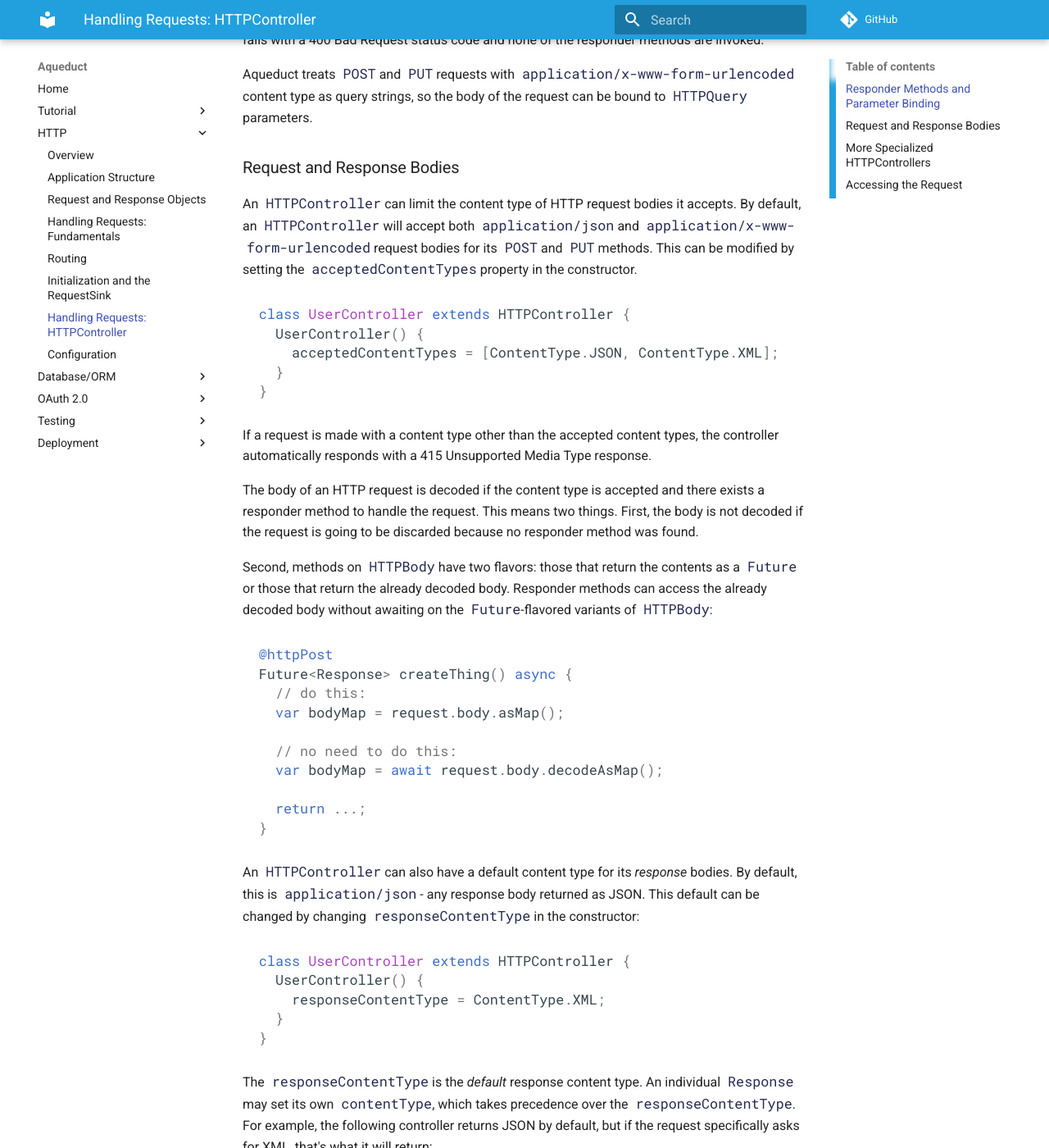
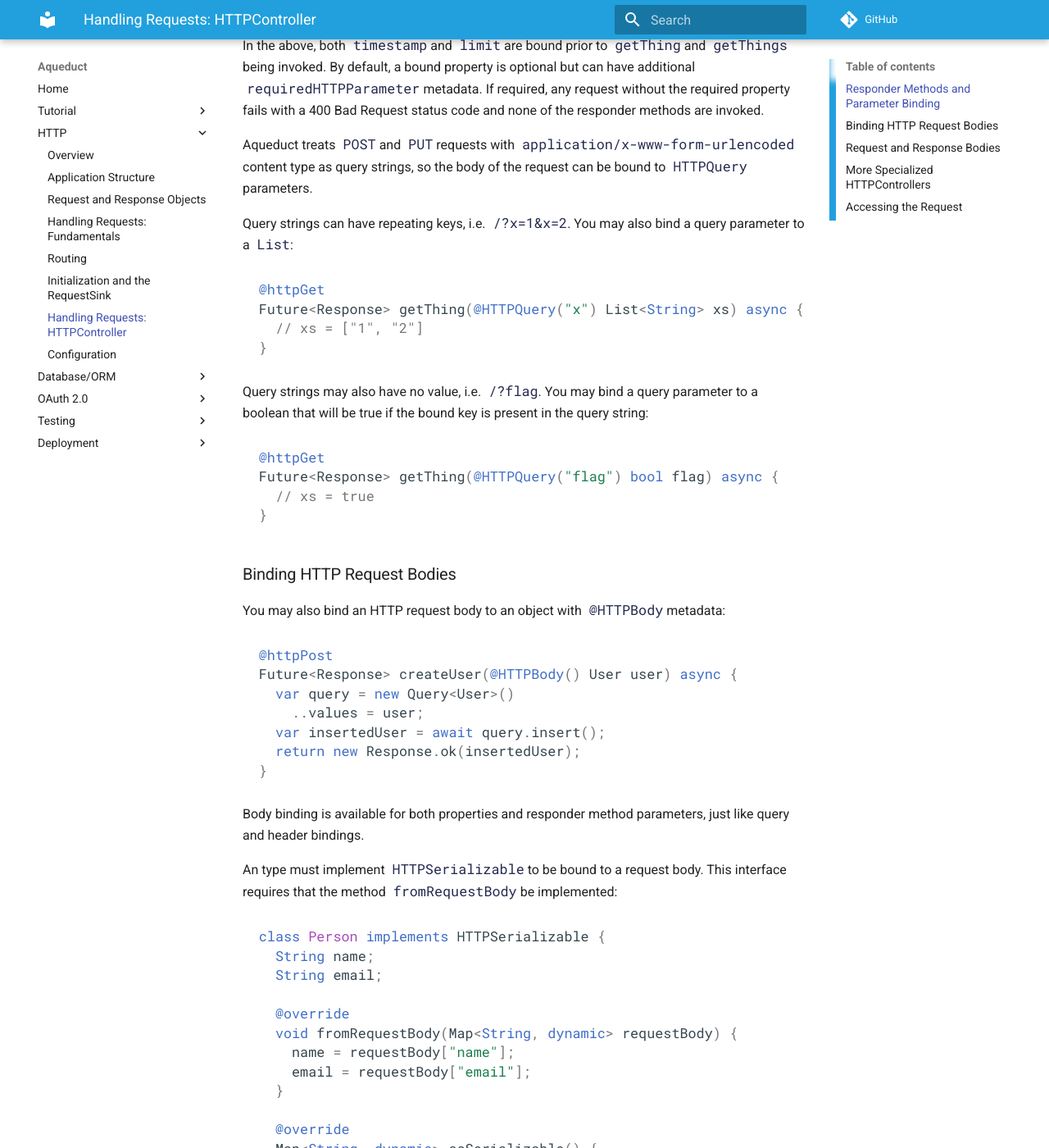
Before and after one commit to stablekernel/aqueduct, an MkDocs documentation site: the page built from docs/docs/http/http_controller.md, in a window 1280 px wide and 1400 px high, scrolled down 3525 px. Shown: the whole window at 82% size. Built offline with MkDocs 1.6.1 and Material for MkDocs 9.7.7, drawn with Linux system fonts in a browser that asks for light colours; comment, search, counter and statistics services are not loaded; old or Windows-style settings are respelled for this version of MkDocs; some of the changed text lies outside the part shown.

Commit message:
Finish HTTP refresh

````diff
--- a/docs/docs/http/http_controller.md
+++ b/docs/docs/http/http_controller.md
@@ -1,10 +1,12 @@
 # HTTPController
 
-Most Aqueduct code is written in subclasses of `HTTPController`. Instances of this class receive requests for a particular resource. For example, an `HTTPController` might handle requests to create, update, delete, read and list users. `HTTPController` is subclassed to implement an instance method for each one of these operations. For example, a `POST /users` would trigger a `createUser` method, whereas a `GET /users/1` would trigger its `getUserByID` method. The names of these methods are up to you; the method that gets called is determined by metadata on the method and its parameters.
+Most Aqueduct code is written in subclasses of `HTTPController`. Instances of this class receive requests for a particular resource. For example, an `HTTPController` subclass named `UserController` might handle requests to create, update, delete, read and list users. `HTTPController` is subclassed to implement an instance method for each one of these operations.
+
+For example, a `POST /users` would trigger a `createUser` method, whereas a `GET /users/1` would trigger a `getUserByID` method. The names of these methods are up to you; the method that gets called is determined by metadata on the method and its parameters.
 
 ### Responder Methods and Parameter Binding
 
-These methods are called *responder methods*. A responder method must return a `Future<Response>` and have `HTTPMethod` metadata. Here's an example:
+An `HTTPController` method that responds to a request is called a *responder method*. A responder method must return a `Future<Response>` and have `HTTPMethod` metadata. Here's an example:
 
 ```dart
 class UserController extends HTTPController {
@@ -15,7 +17,7 @@ class UserController extends HTTPController {
 }
 ```
 
-The constant `httpGet` is an instance of `HTTPMethod`. When a `GET` request is sent to an instance of `UserController`, this method is invoked and the `Response` it returns is sent to the HTTP client. There exist `HTTPMethod` constants for the major HTTP methods: `httpPut`, `httpGet`, `httpPost` and `httpDelete`. You may use `HTTPMethod` for other types of HTTP methods:
+The constant `httpGet` is an instance of `HTTPMethod`. When a `GET` request is sent to an instance of `UserController`, the method `getAllUsers` is invoked and the `Response` it returns is sent to the HTTP client. There exist `HTTPMethod` constants for the major HTTP methods: `httpPut`, `httpGet`, `httpPost` and `httpDelete`. You may use `HTTPMethod` for other types of HTTP methods:
 
 ```dart
 @HTTPMethod("PATCH")
@@ -33,7 +35,7 @@ Future<Response> getOneUser(@HTTPPath("id") int id) async {
 }
 ```
 
-When a [route contains a path variable](router.md) (like `/users/:id`), the value of that path variable will be available in the argument. It is often the case that a path variable is an optional part of a route (like `/users/[:id]`). Thus, the request `/users` and `/users/:id` get sent to the same controller. There must be a responder method for both variants. For example, the following controller may respond to both `GET /users` and `GET /users/1`:
+When a [route contains a path variable](router.md) (like `/users/:id`), the value of that path variable will be available in this argument. It is often the case that a path variable is an optional part of a route (like `/users/[:id]`). Thus, the request `/users` and `/users/:id` get sent to the same controller. There must be a responder method for both variants. For example, the following controller may respond to both `GET /users` and `GET /users/1`:
 
 ```dart
 class UserController extends HTTPController {
@@ -49,11 +51,13 @@ class UserController extends HTTPController {
 }
 ```
 
-`HTTPPath`'s argument is the name of the path variable as it is declared in the route. For example, if the route is `/thing/:abcdef`, `HTTPPath("abcdef")` binds the path variable. The actual argument can be named whatever you want - you don't have to name it the same as the path variable.
+The argument to `HTTPPath` is the name of the path variable as it is declared in the route. For example, if the route is `/thing/:abcdef`, the argument must be `"abcdef"`.
 
-The *type* of the path binding can be a `String` or any type that has a `parse` method ( like `int`, `double`, and `DateTime`). When the path binding is not a `String`, the value of the path variable is parsed according to its type. If parsing fails, the responder method is not invoked and a 404 Not Found response is returned.
+The variable that `HTTPPath` is bound to can be named whatever you want - you don't have to name it the same as the path variable.
 
-Query string parameters and header values may also be bound to responder methods with `HTTPQuery` and `HTTPHeader` metadata. The following responder method will bind the query strings parameters `limit` and `offset` to `numberOfThings` and `offset`:
+The *type* of the bound variable can be a `String` or any type that has a `parse` method ( like `int`, `double`, and `DateTime`). When the path binding is not a `String`, the value of the path variable is parsed according to its type. If parsing fails, the responder method is not invoked and a 404 Not Found response is returned.
+
+Query string parameters and header values may also be bound to responder methods with `HTTPQuery` and `HTTPHeader` metadata. The following responder method will bind the query string parameters `limit` and `offset` to `numberOfThings` and `offset`:
 
 ```dart
 @httpGet
@@ -91,7 +95,7 @@ Future<Response> getThings(
 }
 ```
 
-An `HTTPController`s properties may also have `HTTPQuery` and `HTTPHeader` metadata. This binds values from the request to the `HTTPController` instance itself, making them accessible from *all* responder methods.
+The properties of an `HTTPController`s may also have `HTTPQuery` and `HTTPHeader` metadata. This binds values from the request to the `HTTPController` instance itself, making them accessible from *all* responder methods.
 
 ```dart
 class ThingController extends HTTPController {
@@ -118,6 +122,83 @@ In the above, both `timestamp` and `limit` are bound prior to `getThing` and `ge
 
 Aqueduct treats `POST` and `PUT` requests with `application/x-www-form-urlencoded` content type as query strings, so the body of the request can be bound to `HTTPQuery` parameters.
 
+Query strings can have repeating keys, i.e. `/?x=1&x=2`. You may also bind a query parameter to a `List`:
+
+```dart
+@httpGet
+Future<Response> getThing(@HTTPQuery("x") List<String> xs) async {
+  // xs = ["1", "2"]
+}
+```
+
+Query strings may also have no value, i.e. `/?flag`. You may bind a query parameter to a boolean that will be true if the bound key is present in the query string:
+
+```dart
+@httpGet
+Future<Response> getThing(@HTTPQuery("flag") bool flag) async {
+  // xs = true
+}
+```
+
+### Binding HTTP Request Bodies
+
+You may also bind an HTTP request body to an object with `@HTTPBody` metadata:
+
+```dart
+@httpPost
+Future<Response> createUser(@HTTPBody() User user) async {
+  var query = new Query<User>()
+    ..values = user;
+  var insertedUser = await query.insert();
+  return new Response.ok(insertedUser);
+}
+```
+
+Body binding is available for both properties and responder method parameters, just like query and header bindings.
+
+An type must implement `HTTPSerializable` to be bound to a request body. This interface requires that the method `fromRequestBody` be implemented:
+
+```dart
+class Person implements HTTPSerializable {
+  String name;
+  String email;
+
+  @override
+  void fromRequestBody(Map<String, dynamic> requestBody) {
+    name = requestBody["name"];
+    email = requestBody["email"];
+  }
+
+  @override
+  Map<String, dynamic> asSerializable() {
+    return {
+      "name": name,
+      "email": email
+    };
+  }
+}
+
+class PersonController extends HTTPController {
+  @httpPost
+  Future<Response> createPerson(@HTTPBody() Person p) {
+    // p.name and p.email are read from body when body is {"name": "...", "email": "..."}
+  }
+}
+```
+
+You may also bind a `List<HTTPSerializable>`:
+
+```dart
+class PersonController extends HTTPController {
+  @httpPost
+  Future<Response> createPerson(@HTTPBody() List<Person> people) {
+    // When body is [{"name": "...", "email": "..."}]
+  }
+}
+```
+
+The request body is decoded based on its content type prior to binding it to an `HTTPSerializable`. Thus, for data like `application/json`, the bound body object is read from a `Map<String, dynamic>`.
+
 ### Request and Response Bodies
 
 An `HTTPController` can limit the content type of HTTP request bodies it accepts. By default, an `HTTPController` will accept both `application/json` and `application/x-www-form-urlencoded` request bodies for its `POST` and `PUT` methods. This can be modified by setting the `acceptedContentTypes` property in the constructor.
````
Also changed, not shown: other parts of docs/docs/http/http_controller.md (+3 -3 lines), docs/docs/http/configure.md (+41 -42 lines), docs/docs/http/request_sink.md (+39 -61 lines).
